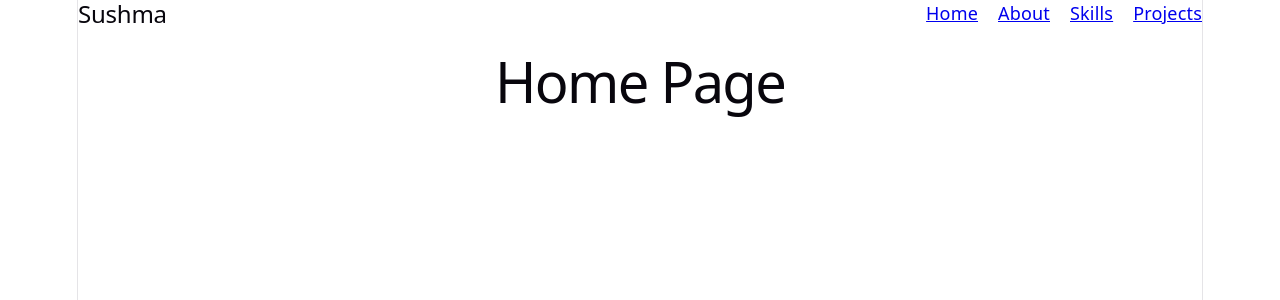
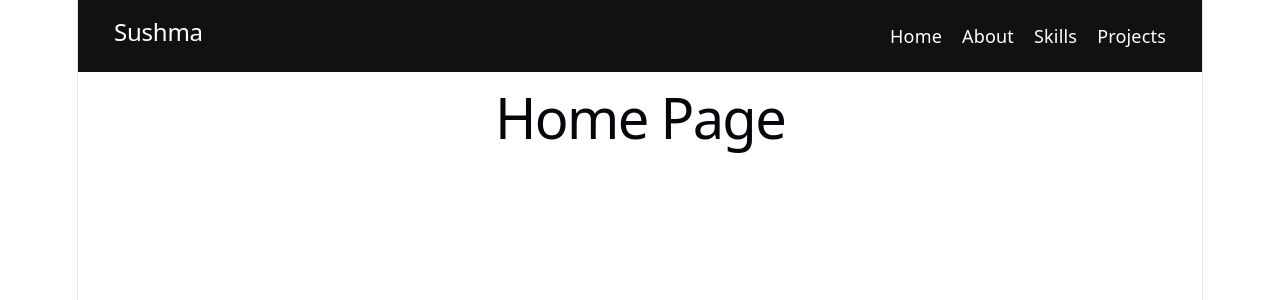
Before and after one commit to Sushmacs1712/profile-card, a React (Vite) app: page / in a window 1280 px wide. Shown: the top 300 px of the page. Built offline with nearby package versions, Linux system fonts and the light colour scheme.

Commit message:
Improve navbar styling and routing setup

```diff
--- /dev/null
+++ b/src/Components/Navbar.css
@@ -0,0 +1,26 @@
+.navbar {
+  display: flex;
+  justify-content: space-between;
+  align-items: center;
+  padding: 1rem 2rem;
+  background-color: #111;
+}
+
+.logo {
+  color: white;
+}
+
+.nav-links {
+  display: flex;
+  gap: 20px;
+}
+
+.nav-links a {
+  color: white;
+  text-decoration: none;
+  transition: 0.3s;
+}
+
+.nav-links a:hover {
+  color: cyan;
+}
--- a/src/Components/Navbar.jsx
+++ b/src/Components/Navbar.jsx
@@ -1,11 +1,12 @@
+import "./Navbar.css";
 import { Link } from "react-router-dom";
 
 function Navbar() {
   return (
-    <nav style={{ display: "flex", justifyContent: "space-between" }}>
-      <h2>Sushma</h2>
+    <nav className="navbar">
+      <h2 className="logo">Sushma</h2>
 
-      <div style={{ display: "flex", gap: "20px" }}>
+      <div className="nav-links">
         <Link to="/">Home</Link>
         <Link to="/about">About</Link>
         <Link to="/skills">Skills</Link>
```
